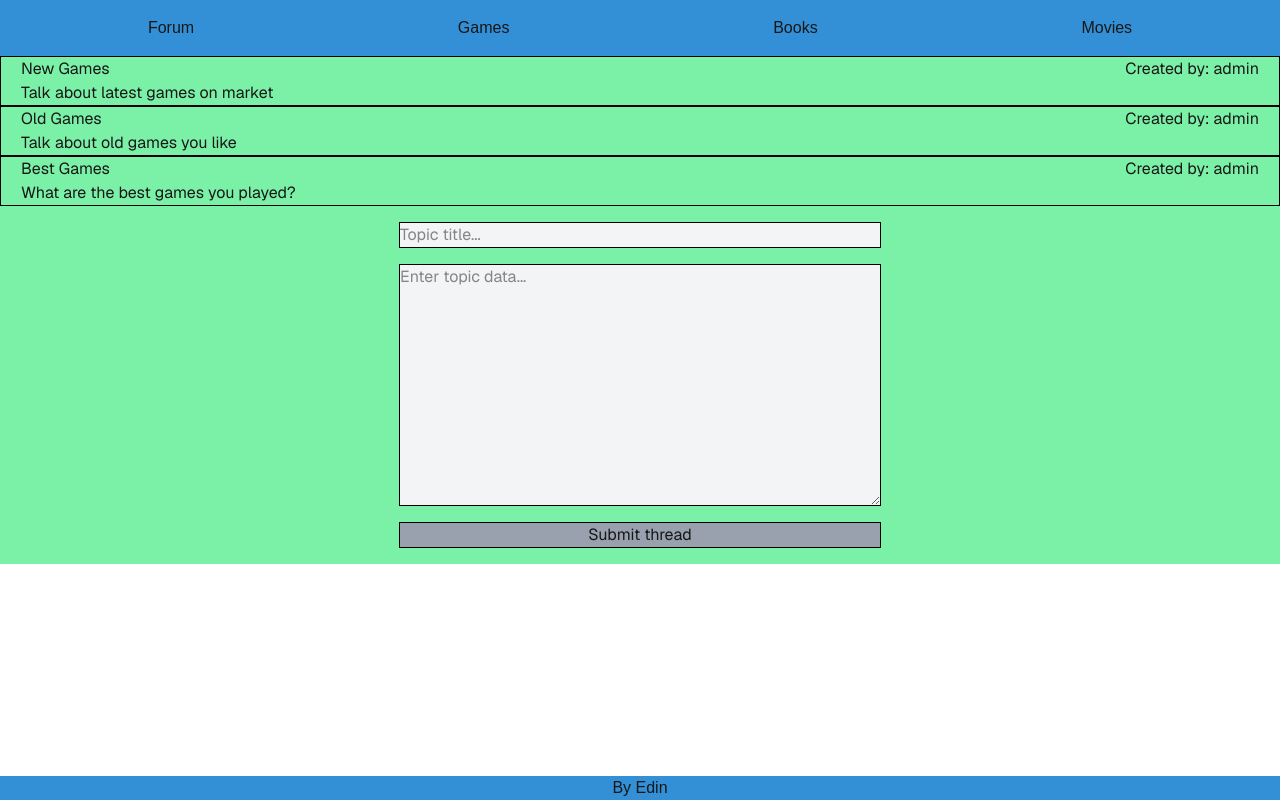
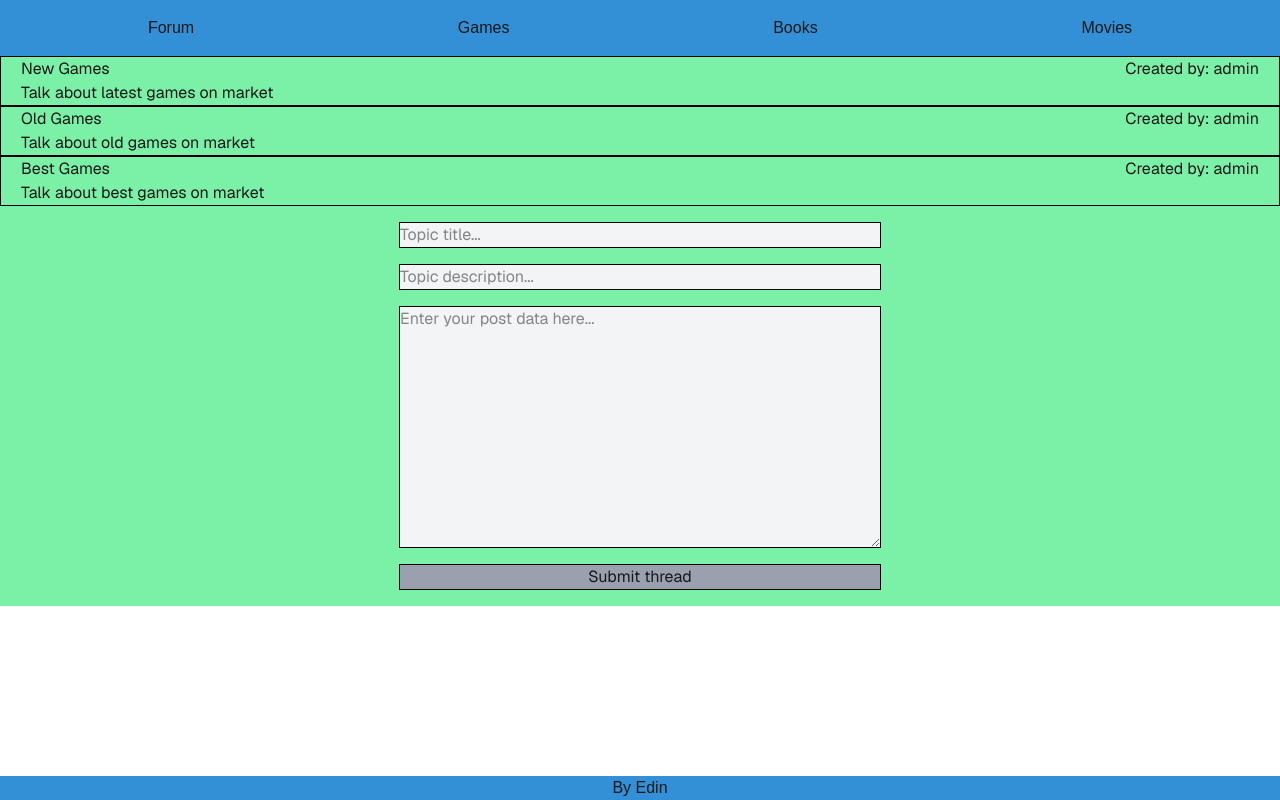
Before and after one commit to edinvnode/advanced-forum-app-nextjs, a Next.js app: page / in a window 1280 px wide. Shown: the top 800 px of the page. Built offline with nearby package versions, Linux system fonts and the light colour scheme.

Commit message:
Topic submit form modifications

```diff
--- a/app/api/topics/route.ts
+++ b/app/api/topics/route.ts
@@ -1,14 +1,29 @@
 import { NextResponse } from "next/server";
 import clientPromise from "@/lib/mongodb";
 
+// GET all topics
 export async function GET() {
-    try {
-        const client = await clientPromise;
-        const db = client.db("forumDB");
-        const topics = await db.collection("topics").find({}).toArray();
+    const client = await clientPromise;
+    const db = client.db("forumDB");
 
-        return NextResponse.json(topics);
-    } catch (error) {
-        return NextResponse.json({ error: "Failed to fetch topics" }, { status: 500 });
-    }
+    const topics = await db.collection("topics").find({}).toArray();
+
+    return NextResponse.json(topics);
 }
+
+// POST new topic
+export async function POST(req: Request) {
+    const body = await req.json();
+
+    const client = await clientPromise;
+    const db = client.db("forumDB");
+
+    const result = await db.collection("topics").insertOne({
+        topicTitle: body.topicTitle,
+        description: body.description,
+        topicAuthor: body.topicAuthor,
+        createdAt: new Date(),
+    });
+
+    return NextResponse.json({ success: true, id: result.insertedId });
+}
--- a/app/page.tsx
+++ b/app/page.tsx
@@ -4,7 +4,8 @@ import { useState, ChangeEvent, FormEvent } from "react";
 type Topic = {
   id: number;
   topicTitle: string;
-  description: string;
+  topicDescription: string;
+  topicData: string;
   topicAuthor: string;
 };
 
@@ -13,25 +14,29 @@ export default function Home() {
     {
       id: 1,
       topicTitle: "New Games",
-      description: "Talk about latest games on market",
+      topicDescription: "Talk about latest games on market",
+      topicData: "Here is an example of latest game.",
       topicAuthor: "admin",
     },
     {
       id: 2,
       topicTitle: "Old Games",
-      description: "Talk about old games you like",
+      topicDescription: "Talk about old games on market",
+      topicData: "Here is an example of old game.",
       topicAuthor: "admin",
     },
     {
       id: 3,
       topicTitle: "Best Games",
-      description: "What are the best games you played?",
+      topicDescription: "Talk about best games on market",
+      topicData: "Here is an example of best game.",
       topicAuthor: "admin",
     },
   ]);
 
   const [form, setForm] = useState({
     topicTitle: "",
+    topicDescription: "",
     topicData: "",
     topicAuthor: "admin",
   });
@@ -52,6 +57,7 @@ export default function Home() {
 
     if (
       form.topicTitle === "" ||
+      form.topicDescription === "" ||
       form.topicData === "" ||
       form.topicAuthor === ""
     ) {
@@ -60,7 +66,8 @@ export default function Home() {
     const newTopic: Topic = {
       id: Date.now(),
       topicTitle: form.topicTitle,
-      description: form.topicData,
+      topicDescription: form.topicDescription,
+      topicData: form.topicData,
       topicAuthor: form.topicAuthor,
     };
 
@@ -69,6 +76,7 @@ export default function Home() {
     // Clear form
     setForm({
       topicTitle: "",
+      topicDescription: "",
       topicData: "",
       topicAuthor: "admin",
     });
@@ -83,7 +91,7 @@ export default function Home() {
         >
           <div className="flex flex-col justify-start items-start">
             <h2>{topic.topicTitle}</h2>
-            <h3>{topic.description}</h3>
+            <h3>{topic.topicDescription}</h3>
           </div>
           <span>Created by: {topic.topicAuthor}</span>
         </div>
@@ -99,9 +107,18 @@ export default function Home() {
           onChange={handleChange}
         />
 
+        <input
+          type="text"
+          placeholder="Topic description..."
+          className="border border-black bg-gray-100 m-2"
+          name="topicDescription"
+          value={form.topicDescription}
+          onChange={handleChange}
+        />
+
         <textarea
           className="bg-gray-100 border border-black m-2"
-          placeholder="Enter topic data..."
+          placeholder="Enter your post data here..."
           cols={50}
           rows={10}
           value={form.topicData}
--- a/lib/mongodb.ts
+++ b/lib/mongodb.ts
@@ -6,7 +6,14 @@ if (!uri) {
     throw new Error("Please add MONGODB_URI to .env.local");
 }
 
-let client = new MongoClient(uri);
-let clientPromise = client.connect();
+let client: MongoClient;
+let clientPromise: Promise<MongoClient>;
+
+if (!(global as any)._mongoClientPromise) {
+    client = new MongoClient(uri);
+    (global as any)._mongoClientPromise = client.connect();
+}
+
+clientPromise = (global as any)._mongoClientPromise;
 
 export default clientPromise;
```
